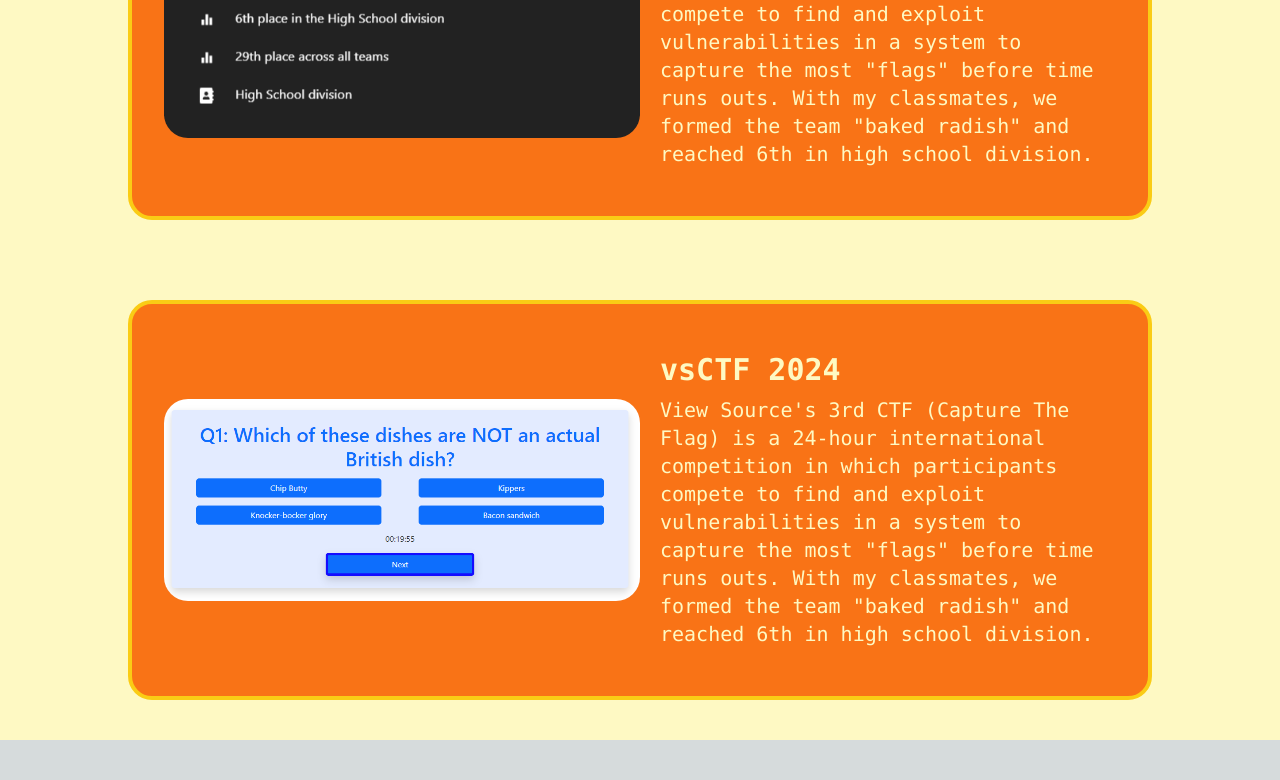
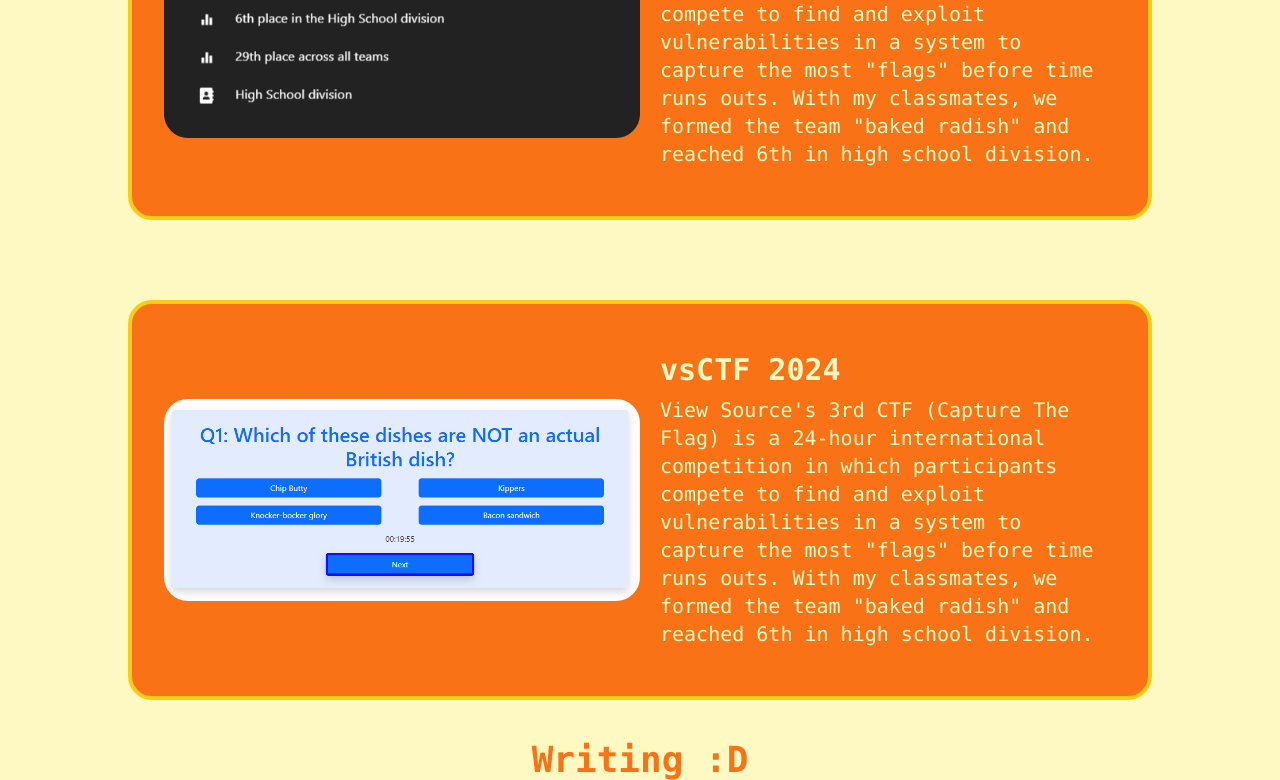
Before and after one commit to lohputer/portfolio, a Next.js app: page / in a window 1280 px wide. Shown: the part 1663-2443 px from the top of the page. Before the commit the page ends 2403 px from the top, so only its background shows below. Built offline with nearby package versions, Linux system fonts and the light colour scheme.

Commit message:
Update page.tsx

```diff
--- a/src/app/page.tsx
+++ b/src/app/page.tsx
@@ -181,6 +181,7 @@ export default function Home() {
             <p className="text-left text-sm md:text-base lg:text-xl">View Source's 3rd CTF (Capture The Flag) is a 24-hour international competition in which participants compete to find and exploit vulnerabilities in a system to capture the most "flags" before time runs outs. With my classmates, we formed the team "baked radish" and reached 6th in high school division.</p>
           </div>
         </div>
+        <h1 className="text-center text-2xl md:text-4xl text-orange-500 font-semibold">Writing :D</h1>
       </div>
     </main>
   );
```
